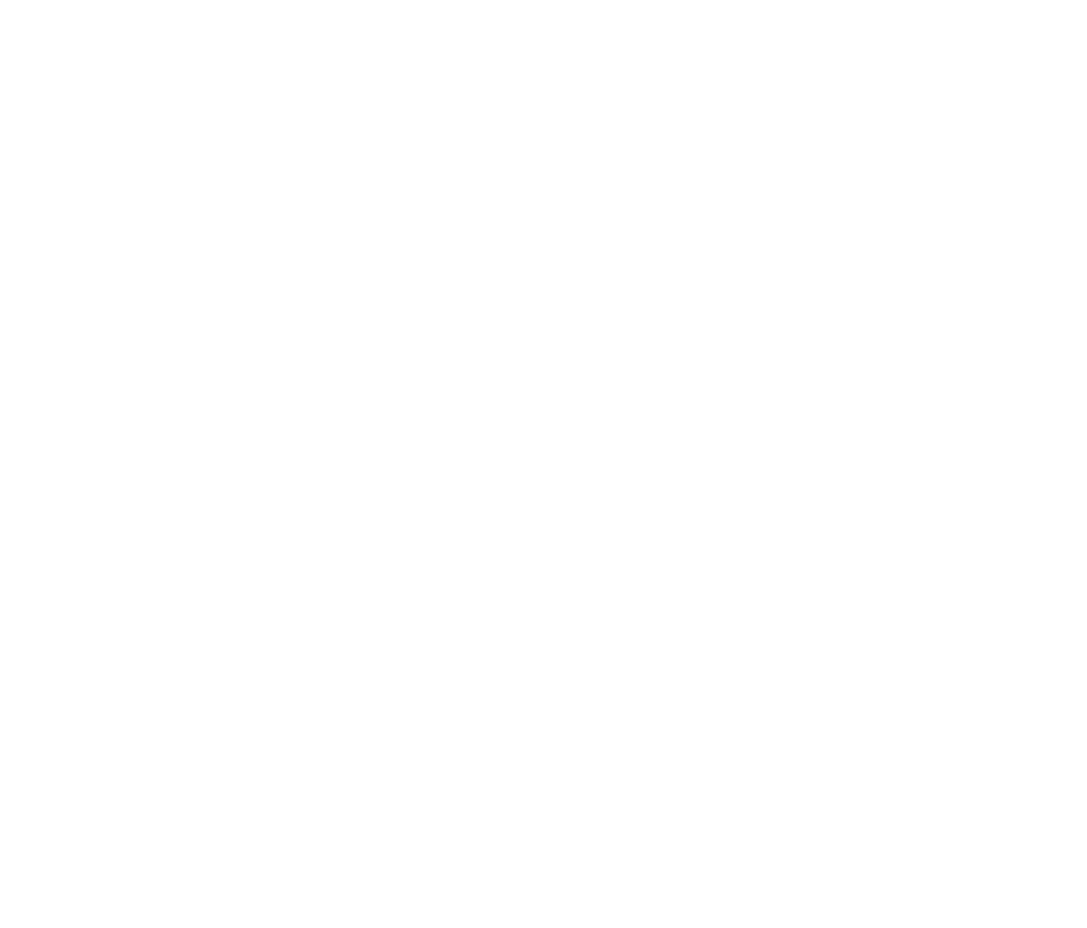
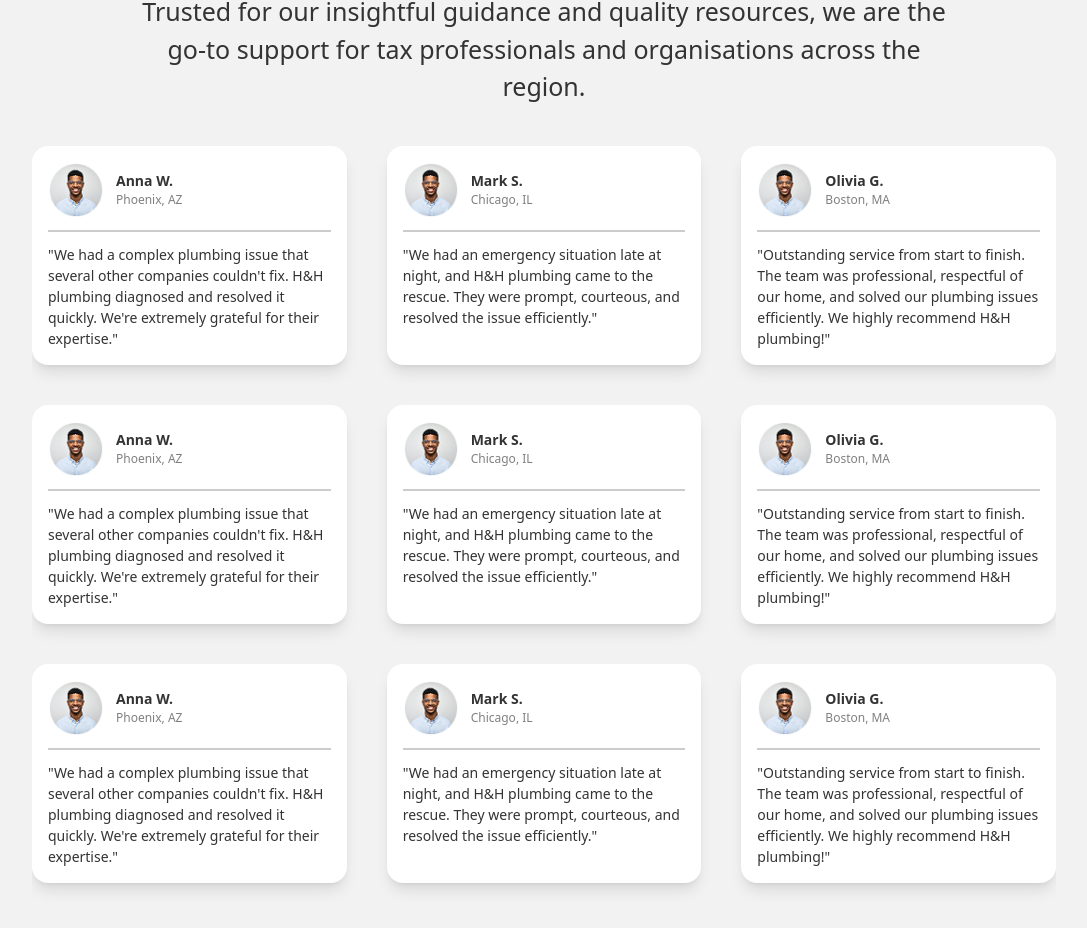
Before and after one commit to unilagtaxclub/TheTaxClub, a React (Vite) app: page / in a window 1280 px wide. Shown: the part 2333-3261 px from the top of the page, without its empty margins (96-1183 px from the left). Before the commit the page ends 2038 px from the top, so only its background shows below. Built offline with nearby package versions, Linux system fonts and the light colour scheme.

Commit message:
designed Testimonials section

```diff
--- /dev/null
+++ b/src/component/cards/TestimonialCard.tsx
@@ -0,0 +1,34 @@
+import { FC } from "react";
+
+interface TestimonialCardProps {
+  name: string;
+  location: string;
+  testimonial: string;
+}
+
+const TestimonialCard: FC<TestimonialCardProps> = ({
+  name,
+  location,
+  testimonial,
+}) => {
+  return (
+    <div className="bg-[#fff] p-4 rounded-2xl shadow-lg hover:shadow-2xl transition-all duration-300 ease-in-out cursor-pointer lg:min-w-[100%] min-w-[70vw]">
+      <div className="flex items-center space-x-3">
+        <img
+          src="/assets/test-avatar.png"
+          alt="test-avatar"
+          className="w-[56px] h-[56px] rounded-full"
+        />
+        <div className="">
+          <h3 className="text-[#333] font-semibold text-[14px]">{name}</h3>
+          <p className="text-[#808080] text-[12px]">{location}</p>
+        </div>
+      </div>
+      <div className="border-t-2 pt-3 mt-3 border-[#ccc]">
+        <p className="text-[14px] text-[#333]">{testimonial}</p>
+      </div>
+    </div>
+  );
+};
+
+export default TestimonialCard;
--- /dev/null
+++ b/src/component/sections/Testimonials.tsx
@@ -0,0 +1,75 @@
+import TestimonialCard from "../cards/TestimonialCard";
+
+const Testimonials = () => {
+  return (
+    <div className="lg:py-[20vh] py-20 lg:w-[80vw] w-[90vw] mx-auto">
+      <div className="flex flex-col text-center items-center justify-center space-y-2">
+        <h2 className="text-[#808080] lg:text-[20px] text-[12px] font-semibold uppercase text-center border border-[#808080] py-1 px-3 rounded-full">
+          Testimonials
+        </h2>
+        <p className="lg:text-[48px] text-[24px] font-semibold">What Our Users Are Saying</p>
+        <p className="lg:text-[25px] text-[#333] lg:w-[80%]">
+          Trusted for our insightful guidance and quality resources, we are the
+          go-to support for tax professionals and organisations across the
+          region.
+        </p>
+      </div>
+
+      <div className="mt-10 lg:grid grid-cols-3 flex gap-10 flex-nowrap lg:overflow-x-hidden pb-10 overflow-x-auto">
+        <TestimonialCard
+          name="Anna W."
+          location="Phoenix, AZ"
+          testimonial=" &quot;We had a complex plumbing issue that several other companies couldn't
+          fix. H&H plumbing diagnosed and resolved it quickly. We're extremely
+          grateful for their expertise.&quot;"
+        />
+        <TestimonialCard
+          name="Mark S."
+          location="Chicago, IL"
+          testimonial='"We had an emergency situation late at night, and H&H plumbing came to the rescue. They were prompt, courteous, and resolved the issue efficiently."'
+        />
+        <TestimonialCard
+          name="Olivia G."
+          location="Boston, MA"
+          testimonial='"Outstanding service from start to finish. The team was professional, respectful of our home, and solved our plumbing issues efficiently. We highly recommend H&H plumbing!"'
+        />
+        <TestimonialCard
+          name="Anna W."
+          location="Phoenix, AZ"
+          testimonial=" &quot;We had a complex plumbing issue that several other companies couldn't
+          fix. H&H plumbing diagnosed and resolved it quickly. We're extremely
+          grateful for their expertise.&quot;"
+        />
+        <TestimonialCard
+          name="Mark S."
+          location="Chicago, IL"
+          testimonial='"We had an emergency situation late at night, and H&H plumbing came to the rescue. They were prompt, courteous, and resolved the issue efficiently."'
+        />
+        <TestimonialCard
+          name="Olivia G."
+          location="Boston, MA"
+          testimonial='"Outstanding service from start to finish. The team was professional, respectful of our home, and solved our plumbing issues efficiently. We highly recommend H&H plumbing!"'
+        />
+        <TestimonialCard
+          name="Anna W."
+          location="Phoenix, AZ"
+          testimonial=" &quot;We had a complex plumbing issue that several other companies couldn't
+          fix. H&H plumbing diagnosed and resolved it quickly. We're extremely
+          grateful for their expertise.&quot;"
+        />
+        <TestimonialCard
+          name="Mark S."
+          location="Chicago, IL"
+          testimonial='"We had an emergency situation late at night, and H&H plumbing came to the rescue. They were prompt, courteous, and resolved the issue efficiently."'
+        />
+        <TestimonialCard
+          name="Olivia G."
+          location="Boston, MA"
+          testimonial='"Outstanding service from start to finish. The team was professional, respectful of our home, and solved our plumbing issues efficiently. We highly recommend H&H plumbing!"'
+        />
+      </div>
+    </div>
+  );
+};
+
+export default Testimonials;
--- a/src/pages/home/index.tsx
+++ b/src/pages/home/index.tsx
@@ -2,6 +2,7 @@
 import About from "../../component/sections/About"
 import Hero from "../../component/sections/Hero"
 import LogoScroll from "../../component/sections/LogoScroll"
+import Testimonials from "../../component/sections/Testimonials"
 
 const Home = () => {
   return (
@@ -10,6 +11,7 @@
         <Hero />
         <About />
         <LogoScroll />
+        <Testimonials />
     </div>
   )
 }
```
Also changed, not shown: public/assets/test-avatar.png (added).
